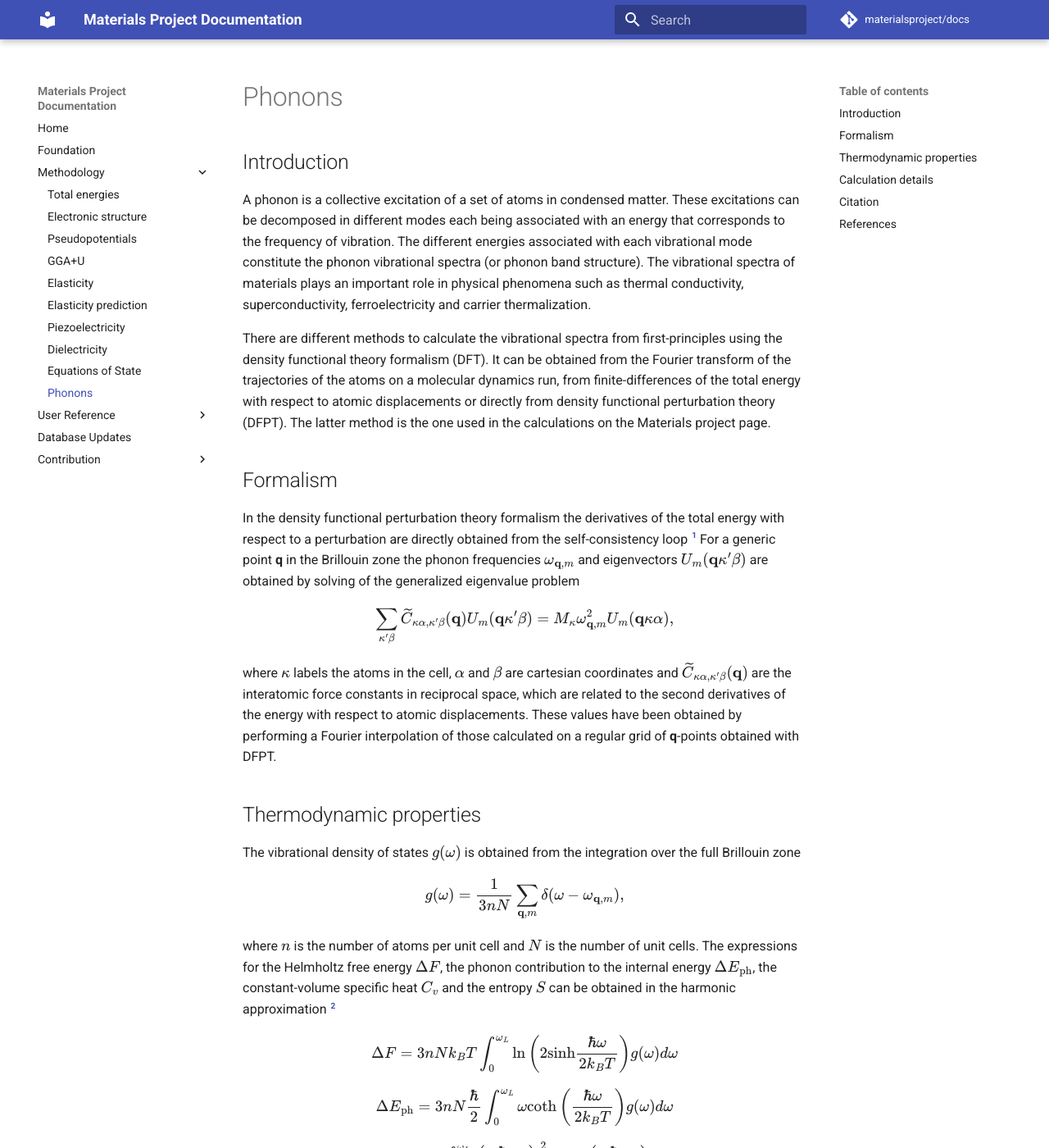
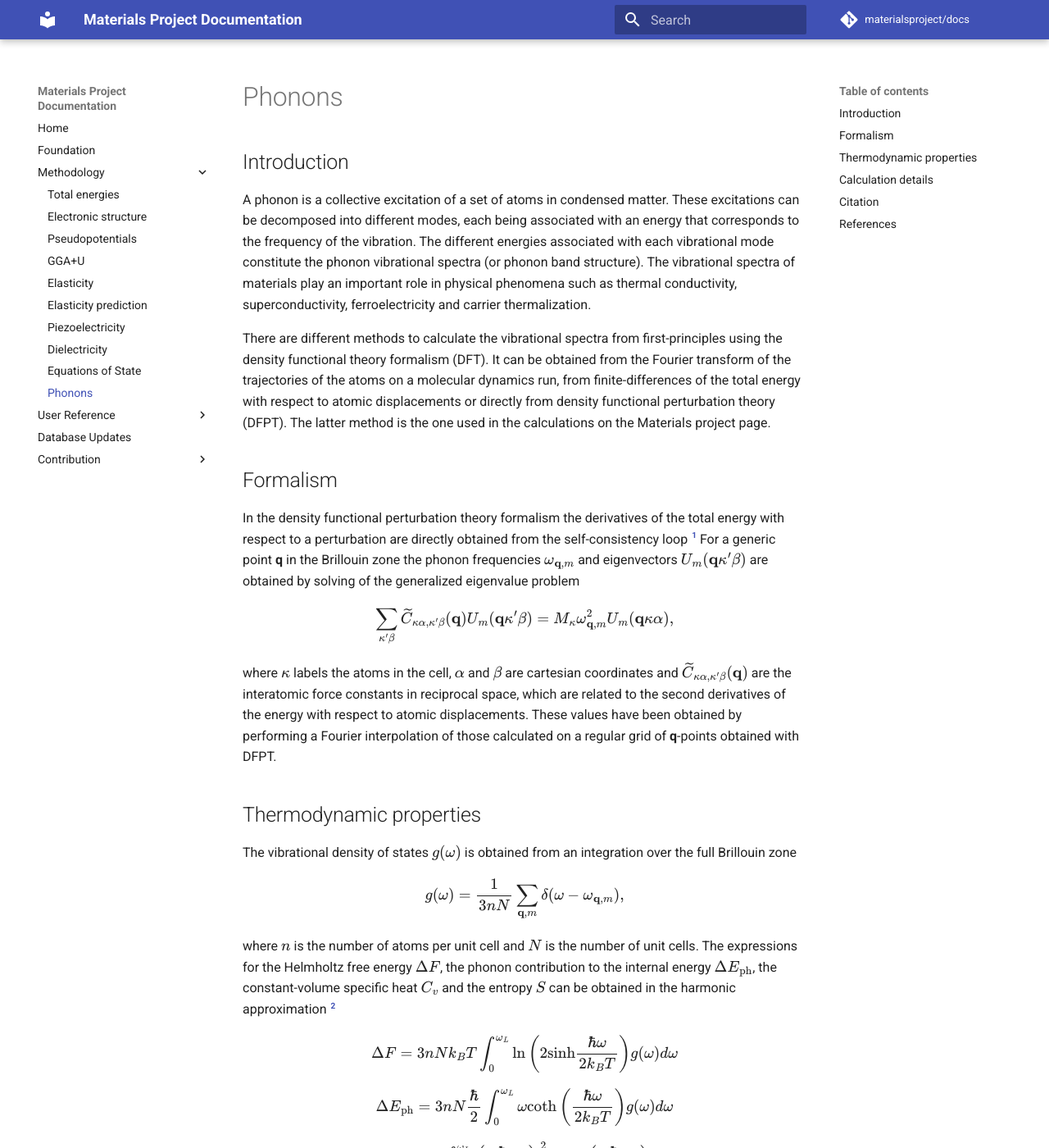
Before and after one commit to materialsproject/docs, an MkDocs documentation site: the page built from docs/methodology/phonons.md, in a window 1280 px wide and 1400 px high. Shown: the whole window at 82% size. Built offline with MkDocs 1.6.1 and Material for MkDocs 9.7.7, drawn with Linux system fonts in a browser that asks for light colours; formulas are drawn with MathJax 3; comment, search, counter and statistics services are not loaded; some of the changed text lies outside the part shown.

Commit message:
cleaned up some of the wording in EOS and phonons. Equations in Phonons look good. Did not check the equations in EOS

```diff
--- a/docs/methodology/phonons.md
+++ b/docs/methodology/phonons.md
@@ -3,11 +3,11 @@
 ## Introduction
 
 A phonon is a collective excitation of a set of atoms in condensed
-matter. These excitations can be decomposed in different modes each
-being associated with an energy that corresponds to the frequency of
+matter. These excitations can be decomposed into different modes, each
+being associated with an energy that corresponds to the frequency of the
 vibration. The different energies associated with each vibrational mode
 constitute the phonon vibrational spectra (or phonon band structure).
-The vibrational spectra of materials plays an important role in physical
+The vibrational spectra of materials play an important role in physical
 phenomena such as thermal conductivity, superconductivity,
 ferroelectricity and carrier thermalization.
 
@@ -41,7 +41,7 @@ obtained with DFPT.
 
 ## Thermodynamic properties
 
-The vibrational density of states \\(g(\omega)\\) is obtained from the
+The vibrational density of states \\(g(\omega)\\) is obtained from an
 integration over the full Brillouin zone
 
 \\[g(\omega) = \frac{1}{3nN}\sum\_{\mathbf{q},m}\delta(\omega-\omega\_{\mathbf{q},m}),\\]
```
Also changed, not shown: other parts of docs/methodology/phonons.md (+3 -3 lines), docs/methodology/equations-of-state.md (+4 -4 lines).
